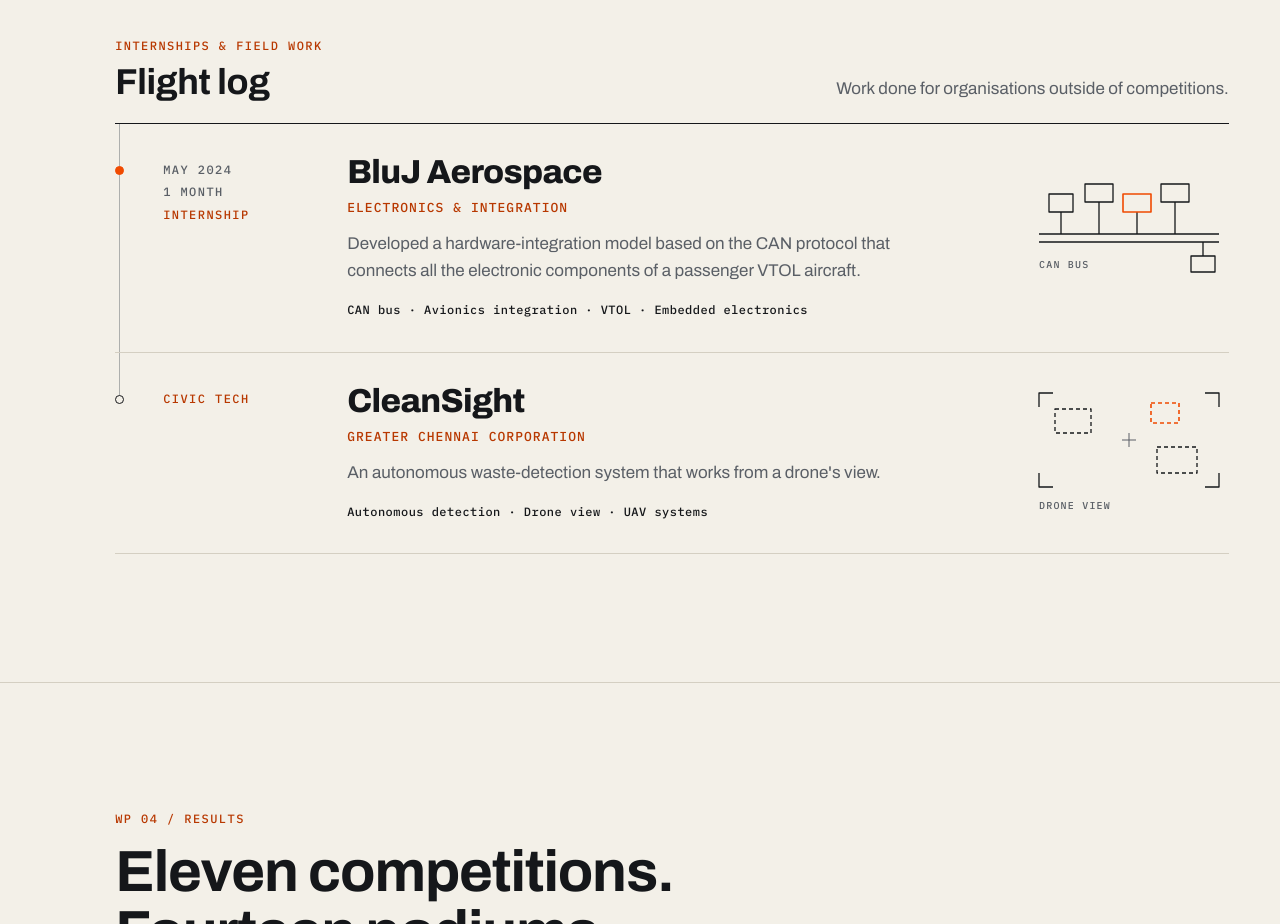
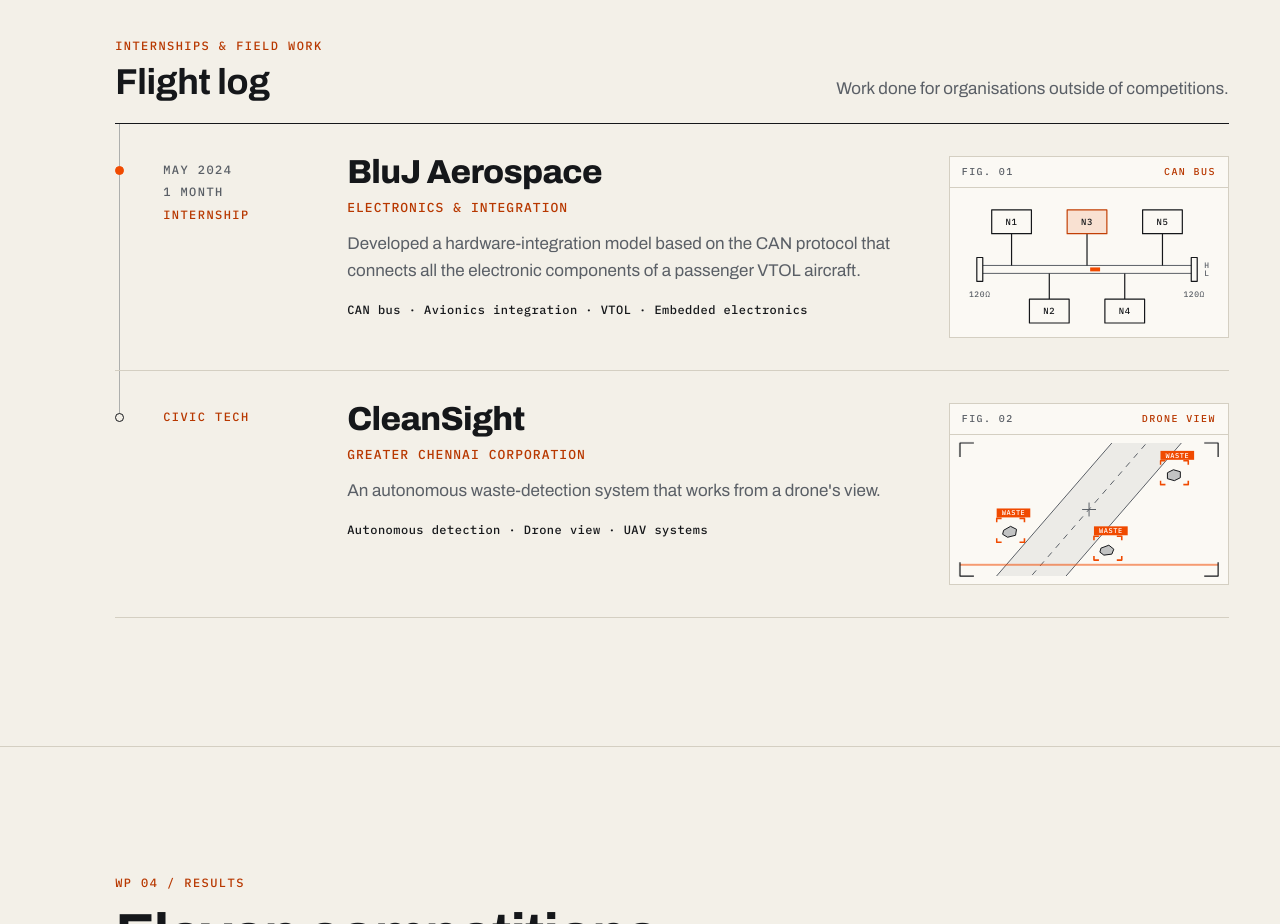
Before and after one commit to abivan100-stack/rokith-fpv, a plain HTML site: page index.html in a window 1280 px wide. Shown: the part 9280-10204 px from the top of the page. Drawn offline with Linux system fonts and the light colour scheme.

Commit message:
Flight log: redraw the BluJ and CleanSight figures as animated drawing plates

```diff
--- a/index.html
+++ b/index.html
@@ -246,13 +246,22 @@
             <p class="log-desc">Developed a hardware-integration model based on the CAN protocol that connects all the electronic components of a passenger VTOL aircraft.</p>
             <p class="log-tags">CAN bus · Avionics integration · VTOL · Embedded electronics</p>
           </div>
-          <svg class="log-art" viewBox="0 0 200 130" aria-hidden="true" focusable="false">
-            <path d="M10 78H190M10 86H190"/>
-            <path d="M32 78V56M70 78V46M108 78V56M146 78V46M174 86V100"/>
-            <rect x="20" y="38" width="24" height="18"/><rect x="56" y="28" width="28" height="18"/><rect x="132" y="28" width="28" height="18"/><rect x="162" y="100" width="24" height="16"/>
-            <rect class="acc" x="94" y="38" width="28" height="18"/>
-            <text x="10" y="112">CAN BUS</text>
-          </svg>
+          <figure class="log-fig" aria-hidden="true">
+            <p class="log-fig-head"><span>Fig. 01</span><span>CAN bus</span></p>
+            <svg class="log-art" viewBox="0 0 280 150" focusable="false">
+              <path class="thin" d="M30 78H246M30 86H246"/>
+              <rect class="term" x="27" y="70" width="6" height="24"/><rect class="term" x="243" y="70" width="6" height="24"/>
+              <text x="30" y="110" text-anchor="middle">120Ω</text><text x="246" y="110" text-anchor="middle">120Ω</text>
+              <text class="hl" x="256" y="81">H</text><text class="hl" x="256" y="89">L</text>
+              <path d="M62 46V78M138 46V78M214 46V78M100 86V112M176 86V112"/>
+              <g class="node" style="--t:.67s"><rect x="42" y="22" width="40" height="24"/><text x="62" y="37" text-anchor="middle">N1</text></g>
+              <g class="node" style="--t:1.46s"><rect x="80" y="112" width="40" height="24"/><text x="100" y="127" text-anchor="middle">N2</text></g>
+              <g class="node" style="--t:2.25s"><rect x="118" y="22" width="40" height="24"/><text x="138" y="37" text-anchor="middle">N3</text></g>
+              <g class="node" style="--t:3.04s"><rect x="156" y="112" width="40" height="24"/><text x="176" y="127" text-anchor="middle">N4</text></g>
+              <g class="node" style="--t:3.83s"><rect x="194" y="22" width="40" height="24"/><text x="214" y="37" text-anchor="middle">N5</text></g>
+              <rect class="pkt" x="25" y="80" width="10" height="4"/>
+            </svg>
+          </figure>
         </li>
         <li class="log-entry reveal">
           <p class="log-meta"><span class="log-type">Civic tech</span></p>
@@ -262,13 +271,26 @@
             <p class="log-desc">An autonomous waste-detection system that works from a drone's view.</p>
             <p class="log-tags">Autonomous detection · Drone view · UAV systems</p>
           </div>
-          <svg class="log-art" viewBox="0 0 200 130" aria-hidden="true" focusable="false">
-            <path d="M10 22V8H24M176 8H190V22M190 88V102H176M24 102H10V88"/>
-            <path class="thin" d="M100 48V62M93 55H107"/>
-            <rect class="det" x="26" y="24" width="36" height="24"/><rect class="det" x="128" y="62" width="40" height="26"/>
-            <rect class="det acc" x="122" y="18" width="28" height="20"/>
-            <text x="10" y="124">DRONE VIEW</text>
-          </svg>
+          <figure class="log-fig" aria-hidden="true">
+            <p class="log-fig-head"><span>Fig. 02</span><span>Drone view</span></p>
+            <svg class="log-art" viewBox="0 0 280 150" focusable="false">
+              <defs><clipPath id="cs-clip"><rect x="10" y="8" width="260" height="134"/></clipPath></defs>
+              <g clip-path="url(#cs-clip)">
+                <path class="road" d="M40 150L170 0H240L110 150Z"/>
+                <path class="thin" d="M40 150L170 0M110 150L240 0"/>
+                <path class="lane" d="M75 150L205 0"/>
+                <path class="waste" d="M54 96l7-4 6 3-1 6-8 2-5-3z"/>
+                <path class="waste" d="M219 38l6-3 7 2 0 6-6 3-7-2z"/>
+                <path class="waste" d="M152 114l8-3 5 4-2 5-8 1-4-3z"/>
+                <rect class="scan" x="10" y="8" width="260" height="2"/>
+              </g>
+              <g class="det" style="--t:2.4s"><path d="M47 88v-4h5M70 84h5v4M75 104v4h-5M52 108h-5v-4"/><rect x="47" y="74" width="34" height="9"/><text x="64" y="81" text-anchor="middle">WASTE</text></g>
+              <g class="det" style="--t:.82s"><path d="M212 30v-4h5M235 26h5v4M240 46v4h-5M217 50h-5v-4"/><rect x="212" y="16" width="34" height="9"/><text x="229" y="23" text-anchor="middle">WASTE</text></g>
+              <g class="det" style="--t:2.89s"><path d="M145 106v-4h5M168 102h5v4M173 122v4h-5M150 126h-5v-4"/><rect x="145" y="92" width="34" height="9"/><text x="162" y="99" text-anchor="middle">WASTE</text></g>
+              <path class="thin" d="M140 68V82M133 75H147"/>
+              <path d="M10 22V8H24M256 8H270V22M270 128V142H256M24 142H10V128"/>
+            </svg>
+          </figure>
         </li>
       </ol>
     </section>
--- a/styles.css
+++ b/styles.css
@@ -447,7 +447,7 @@ html:not(.js) .mission-art svg { display: none; }
 .log-head .mono-label { color: var(--accent-ink); }
 .log-head h3 { grid-column: 1; font: 700 clamp(26px, 3vw, 36px)/1.1 var(--display); font-stretch: 108%; letter-spacing: -.01em; }
 .log-head > p:last-child { grid-column: 2; grid-row: 1 / span 2; color: var(--muted); text-align: right; }
-.log-entry { position: relative; display: grid; grid-template-columns: 24px 160px minmax(0, 1fr) 200px; column-gap: 24px; padding: 32px 0; border-bottom: 1px solid var(--line); }
+.log-entry { position: relative; display: grid; grid-template-columns: 24px 160px minmax(0, 1fr) 280px; column-gap: 24px; padding: 32px 0; border-bottom: 1px solid var(--line); }
 /* timeline: one line through every entry (ending at the last node), one node per entry */
 .log-entry::after { content: ""; position: absolute; left: 4px; top: 0; bottom: 0; width: 1px; background: color-mix(in srgb, var(--muted) 45%, transparent); }
 .log-entry:last-child::after { bottom: auto; height: 46px; }
@@ -461,18 +461,42 @@ html:not(.js) .mission-art svg { display: none; }
 .log-body .role { margin-top: 10px; }
 .log-desc { margin-top: 14px; max-width: 62ch; color: var(--muted); }
 .log-tags { margin-top: 16px; font: 500 12px/1.6 var(--mono); letter-spacing: .04em; color: var(--ink); }
-.log-art { grid-column: 4; grid-row: 1; align-self: start; display: block; width: 100%; max-width: 200px; height: auto; aspect-ratio: 200 / 130; overflow: visible; fill: none; stroke: var(--ink); stroke-width: 1.3; stroke-linejoin: round; }
+/* Each entry's figure: a framed drawing plate with a title strip. Fig. 01 sends a CAN frame along the bus and
+   lights each node it passes; Fig. 02 sweeps a scan line down a street seen from above and boxes the waste it finds. */
+.log-fig { grid-column: 4; grid-row: 1; align-self: start; margin: 0; border: 1px solid var(--line); background: var(--surface); }
+.log-fig-head { display: flex; justify-content: space-between; gap: 12px; padding: 8px 12px; border-bottom: 1px solid var(--line); font: 500 10px/1.4 var(--mono); letter-spacing: .14em; text-transform: uppercase; color: var(--muted); }
+.log-fig-head span:last-child { color: var(--accent-ink); }
+.log-art { display: block; width: 100%; height: auto; aspect-ratio: 280 / 150; fill: none; stroke: var(--ink); stroke-width: 1.2; stroke-linejoin: round; }
 .log-art .thin { stroke: var(--muted); stroke-width: 1; }
-.log-art .det { stroke-dasharray: 4 3; }
-.log-art .acc { stroke: var(--accent); stroke-width: 1.6; transition: opacity .4s ease .3s; }
-.log-art text { fill: var(--muted); stroke: none; font: 500 10px var(--mono); letter-spacing: .12em; }
-.js .log-entry:not(.in) .log-art .acc { opacity: 0; }
+.log-art text { fill: var(--muted); stroke: none; font: 500 8px var(--mono); letter-spacing: .08em; }
+.log-art .node rect, .log-art .term { fill: var(--surface); }
+.log-art .node text { fill: var(--ink); font-size: 9px; }
+.log-art .pkt { fill: var(--accent); stroke: none; }
+.log-art .road { fill: color-mix(in srgb, var(--muted) 9%, transparent); stroke: none; }
+.log-art .lane { stroke: var(--muted); stroke-width: 1; stroke-dasharray: 6 6; }
+.log-art .waste { fill: color-mix(in srgb, var(--muted) 35%, transparent); stroke: var(--ink); stroke-width: 1; }
+.log-art .det path { stroke: var(--accent); stroke-width: 1.6; }
+.log-art .det rect { fill: var(--accent); stroke: none; }
+.log-art .det text { fill: var(--on-accent); font-size: 7px; }
+.log-art .scan { fill: var(--accent); stroke: none; opacity: .55; }
+
+@media (prefers-reduced-motion: no-preference) {
+  .log-art .pkt { animation: log-pkt 4.5s linear infinite; }
+  .log-art .node rect { animation: log-node 4.5s linear var(--t) infinite; }
+  .log-art .scan { animation: log-scan 3.6s linear infinite; }
+  .log-art .det { opacity: 0; animation: log-det 3.6s linear var(--t) infinite; }
+  .js .log-entry:not(.in) .log-art * { animation-play-state: paused; }
+}
+@keyframes log-pkt { 0% { transform: translateX(0); opacity: 0; } 4%, 96% { opacity: 1; } 100% { transform: translateX(216px); opacity: 0; } }
+@keyframes log-node { 0% { stroke: var(--accent); fill: color-mix(in srgb, var(--accent) 14%, var(--surface)); } 18%, 100% { stroke: var(--ink); fill: var(--surface); } }
+@keyframes log-scan { 0% { transform: translateY(0); opacity: 0; } 6%, 92% { opacity: .55; } 100% { transform: translateY(132px); opacity: 0; } }
+@keyframes log-det { 0% { opacity: 0; } 5%, 80% { opacity: 1; } 90%, 100% { opacity: 0; } }
 
 @media (max-width: 1099px) {
   .log-head { grid-template-columns: minmax(0, 1fr); }
   .log-head > p:last-child { grid-column: 1; grid-row: auto; max-width: none; text-align: left; }
   .log-entry { grid-template-columns: 24px 140px minmax(0, 1fr); }
-  .log-art { grid-column: 3; grid-row: 2; margin-top: 24px; }
+  .log-fig { grid-column: 3; grid-row: 2; margin-top: 24px; max-width: 400px; }
 }
 @media (max-width: 759px) {
   .log-entry { grid-template-columns: 24px minmax(0, 1fr); column-gap: 14px; padding: 26px 0; }
@@ -481,7 +505,7 @@ html:not(.js) .mission-art svg { display: none; }
   .log-meta { flex-direction: row; flex-wrap: wrap; gap: 0; padding-top: 0; }
   .log-meta > span + span::before { content: "\00a0·\00a0"; color: var(--muted); }
   .log-body { grid-column: 2; grid-row: 2; margin-top: 12px; }
-  .log-art { grid-column: 2; grid-row: 3; max-width: 180px; }
+  .log-fig { grid-column: 2; grid-row: 3; max-width: none; }
 }
 
 .medal {
@@ -764,7 +788,8 @@ html:not(.js) .mission-art svg { display: none; }
   .js .reveal { opacity: 1; transform: none; transition: none; }
   .qa .disc, .craft .drone, .spec-card, .callout, .build-steps li, .build-steps p { transition: none; }
   .mission-art .drone, .system-groups a { transition: none; }
-  .log-entry::before, .log-art .acc { transition: none; }
+  .log-entry::before { transition: none; }
+  .log-art .pkt, .log-art .scan { display: none; }
   .project.feature:is(:hover, :focus-within) .mission-art .drone { transform: none; }
   .pipe-track::before { transform: none; transition: none; }
   .pt-node i, .stage::before, .stage-skills li::before, .proof a { transition: none; }
```
